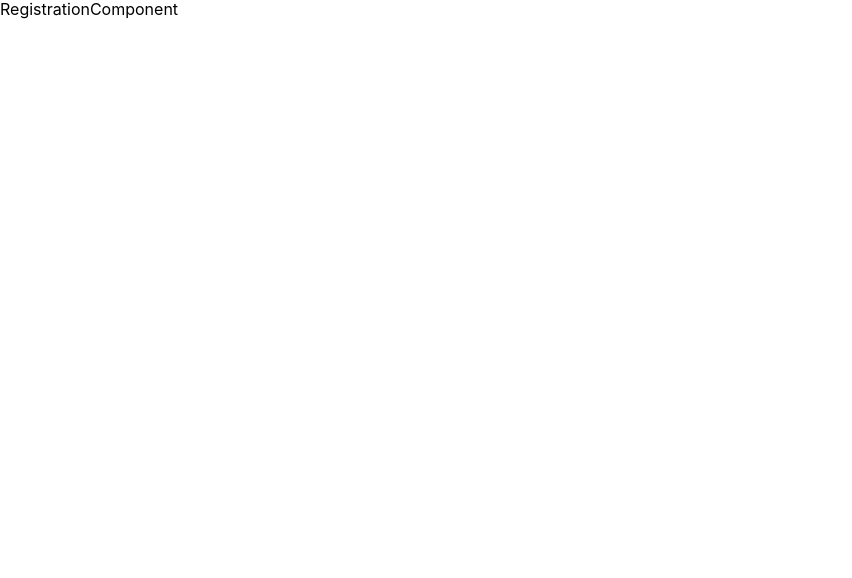
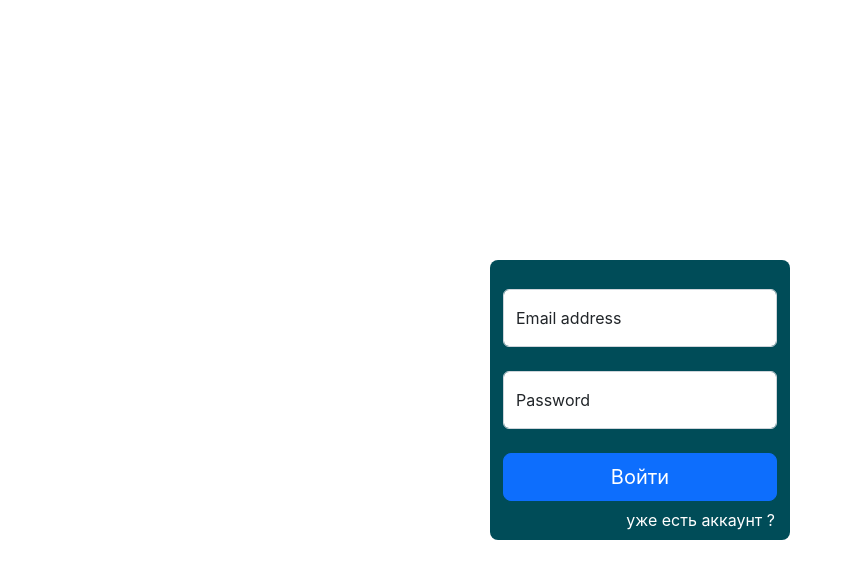
Before and after one commit to MaXqIvanov/takeoffstaff, a React (Create React App) app: page /auth in a window 1280 px wide. Shown: the top 578 px of the page, without its empty margins (0-852 px from the left). Built offline with nearby package versions, Linux system fonts and the light colour scheme; no server answers.

Commit message:
work with auth component

```diff
--- a/public/index.html
+++ b/public/index.html
@@ -6,6 +6,12 @@
     <meta name="viewport" content="width=device-width, initial-scale=1" />
     <meta name="theme-color" content="#000000" />
     <meta name="description" content="Web site created using create-react-app" />
+    <link
+      href="https://cdn.jsdelivr.net/npm/bootstrap@5.2.0/dist/css/bootstrap.min.css"
+      rel="stylesheet"
+      integrity="sha384-gH2yIJqKdNHPEq0n4Mqa/HGKIhSkIHeL5AyhkYV8i59U5AR6csBvApHHNl/vI1Bx"
+      crossorigin="anonymous"
+    />
     <link
       rel="stylesheet"
       href="https://cdnjs.cloudflare.com/ajax/libs/normalize/8.0.1/normalize.css"
--- a/src/App.tsx
+++ b/src/App.tsx
@@ -23,7 +23,7 @@ function App() {
     <>
     {!loading ?
       <>
-        {/* {userAuth ? <Header></Header> : <></> } */}
+        {auth ? <Header></Header> : <></> }
         <div className={'wrapper'}>
         <Routes>
            { auth ?
--- a/src/components/auth/AuthComponent.tsx
+++ b/src/components/auth/AuthComponent.tsx
@@ -1,10 +1,23 @@
 import React from 'react'
-import style from '../../scss/Auth.module.scss'
+import styles from '../../scss/Auth.module.scss'
 
-export const AuthComponent = ({isAuth, ChangeIsAuth}: {isAuth: boolean, ChangeIsAuth: {}}) => {
+export const AuthComponent = ({isAuth, ChangeIsAuth}: {isAuth: boolean, ChangeIsAuth: CallableFunction }) => {
   return (
-    <div className={style.auth}>
-        auth
+    <div className={styles.auth}>
+        <div className={styles.auth_wrapper}>
+        <form>
+            <div className="form-floating mt-4">
+            <input type="email" className="form-control" id="floatingInput" placeholder="name@example.com" />
+            <label htmlFor="floatingInput">Email address</label>
+            </div>
+            <div className="form-floating mt-4">
+            <input type="password" className="form-control" id="floatingPassword" placeholder="Password" />
+            <label htmlFor="floatingPassword">Password</label>
+            </div>
+            <button className="w-100 btn btn-lg btn-primary mt-4" type="submit">Войти</button>
+            <div onClick={()=>ChangeIsAuth(!isAuth)} className={styles.change_window}>уже есть аккаунт ?</div>
+        </form>
+        </div>
     </div>
   )
 }
--- a/src/pages/AuthPage.tsx
+++ b/src/pages/AuthPage.tsx
@@ -3,7 +3,7 @@ import { AuthComponent } from '../components/auth/AuthComponent'
 import { RegistrationComponent } from '../components/auth/RegistrationComponent'
 
 export const AuthPage = () => {
-    const [isAuth, ChangeIsAuth] = useState<boolean>(false)
+    const [isAuth, ChangeIsAuth] = useState<boolean>(true)
 
   return (
     <div>
--- a/src/scss/Auth.module.scss
+++ b/src/scss/Auth.module.scss
@@ -1,5 +1,28 @@
 .auth{
-    background: red;
     height: 100%;
     width: 100%;
+    min-height: 100vh;
+    display: flex;
+    justify-content: center;
+    align-items: center;
 }
+.auth_wrapper{
+    width: 300px;
+    height: 280px;
+    background: rgb(0, 76, 88);
+    border-radius: 8px;
+    display: flex;
+    justify-content: center;
+    padding: 5px;
+    position: relative;
+    form{
+        height: fit-content;
+    }
+}
+.change_window{
+    position: absolute;
+    bottom: 8px;
+    right: 15px;
+    color: white;
+    cursor: pointer;
+}
```
